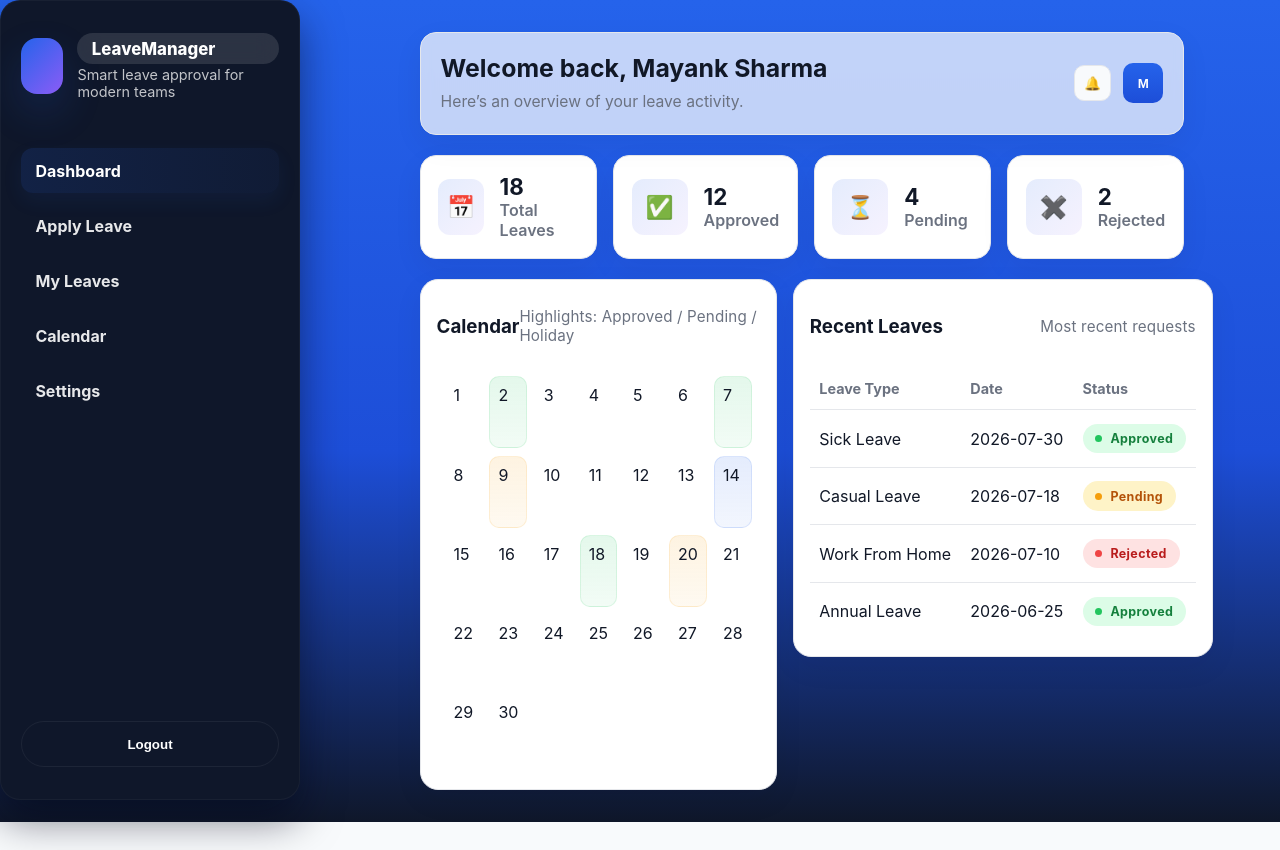
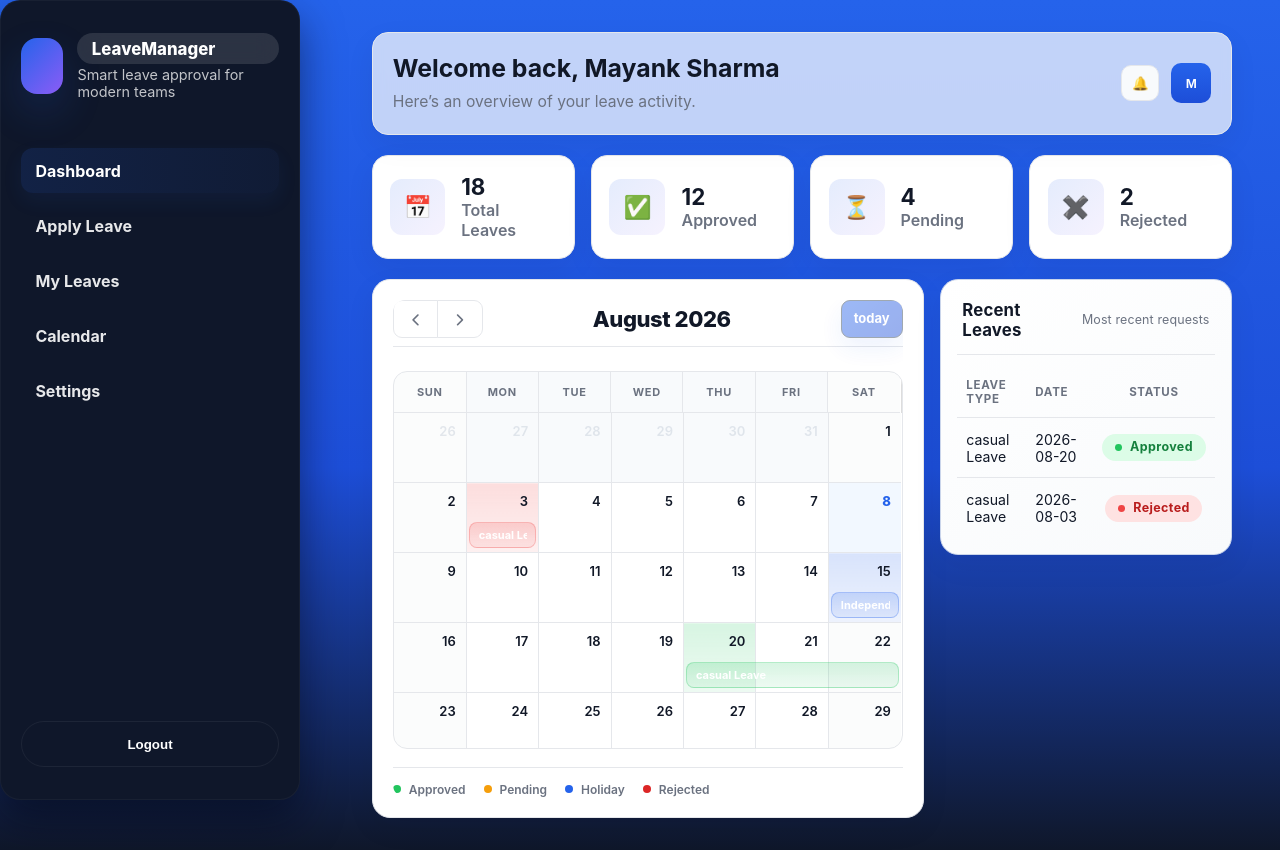
Before and after one commit to Mayanksharma3012/Leave-Management-System, a React (Vite) app in the folder Frontend/: page /employee/dashboard in a window 1280 px wide. Before the commit the page ends 822 px from the top, so only its background shows below. Built offline with nearby package versions, Linux system fonts and the light colour scheme.

Commit message:
remove demo calendar and added real calendar to dashboard page.

```diff
--- a/Frontend/src/App.jsx
+++ b/Frontend/src/App.jsx
@@ -94,7 +94,7 @@ function App() {
       <Route path='/' element={<LandingPage />} />
       <Route path='/login' element={<Login />} />
       <Route path='/register' element={<Register/>} />
-      <Route path='/employee/dashboard' element={<EmployeeDashboard  />} />
+      <Route path='/employee/dashboard' element={<EmployeeDashboard submitedFormData={submitedFormData} />} />
       <Route path='/employee/apply-leave' element={<ApplyLeaveEmployee  setSubmitedFormData={setSubmitedFormData} submitedFormData={submitedFormData}/>} />
       <Route path='/employee/my-leaves' element={<MyLeaves submitedFormData={submitedFormData} /> } />
       <Route path='/employee/calendar' element={<CalendarEmployee submitedFormData={submitedFormData} />} />
--- a/Frontend/src/pages/employee/dashboard.employee.css
+++ b/Frontend/src/pages/employee/dashboard.employee.css
@@ -1,9 +1,10 @@
 .dashboardPage {
   min-height: 100vh;
   display: grid;
-  grid-template-columns: minmax(260px, 300px) 1fr;
+  grid-template-columns: minmax(0, 300px) minmax(0, 1fr);
   gap: 1.5rem;
   align-items: start;
+  overflow-x: hidden;
 }
 
 .dashboardMain {
@@ -11,7 +12,10 @@
   flex-direction: column;
   gap: 1.25rem;
   padding: 2rem 0;
-  width: 80%;
+  width: 90%;
+  max-width: 1440px;
+  margin: 0 auto;
+  min-width: 0;
 }
 
 /* Top navbar (white / glass) */
@@ -115,13 +119,17 @@
 /* Main grid */
 .mainGrid {
   display: grid;
-  grid-template-columns: 1fr 420px;
+  grid-template-columns: minmax(0, 1fr) minmax(280px, 34%);
   gap: 1rem;
   align-items: start;
+  min-width: 0;
 }
 
 .calendarCard {
-  padding: 1rem;
+  width: 100%;
+  padding: 1.25rem;
+  min-width: 0;
+  overflow: hidden;
 }
 
 .cardHeader {
@@ -134,7 +142,76 @@
 .calendarPlaceholder {
   background: transparent;
   border-radius: 12px;
-  padding: 0.5rem;
+  padding: 0;
+  min-width: 0;
+  overflow: hidden;
+}
+
+.calendarPlaceholder .leave-calendar,
+.calendarPlaceholder .fc {
+  min-width: 0;
+  max-width: 100%;
+}
+
+.calendarPlaceholder .fc .fc-scroller,
+.calendarPlaceholder .fc .fc-scroller-harness,
+.calendarPlaceholder .fc .fc-view-harness {
+  overflow: hidden !important;
+}
+
+.calendarPlaceholder .fc .fc-scrollgrid {
+  width: 100%;
+  max-width: 100%;
+}
+
+.calendarPlaceholder .fc .fc-daygrid-day {
+  transition: background 0.15s ease;
+}
+
+.calendarPlaceholder .fc .fc-daygrid-day:has(.approved-leave) {
+  background: linear-gradient(180deg, rgba(34, 197, 94, 0.18), rgba(34, 197, 94, 0.08)) !important;
+}
+
+.calendarPlaceholder .fc .fc-daygrid-day:has(.pending-leave) {
+  background: linear-gradient(180deg, rgba(245, 158, 11, 0.2), rgba(245, 158, 11, 0.08)) !important;
+}
+
+.calendarPlaceholder .fc .fc-daygrid-day:has(.rejected-leave) {
+  background: linear-gradient(180deg, rgba(239, 68, 68, 0.18), rgba(239, 68, 68, 0.08)) !important;
+}
+
+.calendarPlaceholder .fc .fc-daygrid-day:has(.holiday-leave),
+.calendarPlaceholder .fc .fc-daygrid-day:has(.company-holiday) {
+  background: linear-gradient(180deg, rgba(37, 99, 235, 0.18), rgba(37, 99, 235, 0.08)) !important;
+}
+
+.calendarPlaceholder .fc .approved-leave {
+  background: linear-gradient(180deg, rgba(34, 197, 94, 0.18), rgba(34, 197, 94, 0.08));
+  border-color: rgba(34, 197, 94, 0.28);
+  color: var(--text-primary);
+}
+
+.calendarPlaceholder .fc .pending-leave {
+  background: linear-gradient(180deg, rgba(245, 158, 11, 0.2), rgba(245, 158, 11, 0.08));
+  border-color: rgba(245, 158, 11, 0.3);
+  color: var(--text-primary);
+}
+
+.calendarPlaceholder .fc .rejected-leave {
+  background: linear-gradient(180deg, rgba(239, 68, 68, 0.18), rgba(239, 68, 68, 0.08));
+  border-color: rgba(239, 68, 68, 0.28);
+  color: var(--text-primary);
+}
+
+.calendarPlaceholder .fc .holiday-leave,
+.calendarPlaceholder .fc .company-holiday {
+  background: linear-gradient(180deg, rgba(37, 99, 235, 0.18), rgba(37, 99, 235, 0.08));
+  border-color: rgba(37, 99, 235, 0.28);
+  color: var(--text-primary);
+}
+
+.calendarPlaceholder .fc .fc-daygrid-event {
+  box-shadow: none;
 }
 
 .calendarGrid {
@@ -173,6 +250,65 @@
 /* Recent leaves table */
 .recentCard {
   padding: 1rem;
+  overflow: hidden;
+  background: linear-gradient(145deg, var(--card), var(--card-soft));
+  border-color: color-mix(in srgb, var(--primary) 14%, var(--border));
+}
+
+.recentCard .cardHeader {
+  padding: 0.25rem 0.35rem 0.9rem;
+  border-bottom: 1px solid var(--border);
+}
+
+.recentCard .cardHeader h3 {
+  margin: 0;
+  color: var(--text-primary);
+  font-size: 1.05rem;
+  letter-spacing: 0.01em;
+}
+
+.recentCard .cardHeader .muted {
+  font-size: 0.78rem;
+  white-space: nowrap;
+}
+
+.recentCard .tableWrap {
+  margin-top: 0.35rem;
+}
+
+.recentCard .recentTable th {
+  padding-top: 0.7rem;
+  padding-bottom: 0.65rem;
+  font-size: 0.72rem;
+  letter-spacing: 0.06em;
+  text-transform: uppercase;
+}
+
+.recentCard .recentTable th:last-child,
+.recentCard .recentTable td:last-child {
+  text-align: center;
+}
+
+.recentCard .recentTable td {
+  padding-top: 0.8rem;
+  padding-bottom: 0.8rem;
+  font-size: 0.88rem;
+}
+
+.recentCard .recentTable tbody tr:hover {
+  background: color-mix(in srgb, var(--primary) 5%, transparent);
+}
+
+@media (max-width: 520px) {
+  .recentCard .cardHeader {
+    align-items: flex-start;
+    flex-direction: column;
+    gap: 0.25rem;
+  }
+
+  .recentCard .cardHeader .muted {
+    white-space: normal;
+  }
 }
 
 .tableWrap {
@@ -209,11 +345,23 @@
 .statusBadge {
   display: inline-flex;
   align-items: center;
+  justify-content: center;
   gap: 0.5rem;
   padding: 0.4rem 0.65rem;
   border-radius: 999px;
   font-weight: 700;
   font-size: 0.85rem;
+  line-height: 1;
+  text-transform: capitalize;
+}
+
+.statusBadge::before {
+  content: '';
+  width: 0.45rem;
+  height: 0.45rem;
+  flex: 0 0 0.45rem;
+  border-radius: 50%;
+  background: currentColor;
 }
 
 .statusBadge.approved {
@@ -254,4 +402,9 @@
   .container {
     padding: 0 1rem;
   }
+
+  .dashboardMain {
+    padding-top: 1rem;
+    width: 100%;
+  }
 }
--- a/Frontend/src/pages/employee/dashboard.employee.jsx
+++ b/Frontend/src/pages/employee/dashboard.employee.jsx
@@ -1,19 +1,37 @@
+import './calendar.employee.css'
 import './dashboard.employee.css'
 import Sidebar from '../../components/sidebar'
 import Navbar from '../../components/header'
+import LeaveCalendar from '../../components/calendar'
 
 function StatusBadge({status}){
-  const map = {
-    Approved: 'approved',
-    Pending: 'pending',
-    Rejected: 'rejected'
+
+  const validStatuses = ['pending', 'approved', 'rejected']
+  const statusClass = Array.isArray(status)
+  ? status.find((item) => validStatuses.includes(item?.replace('-leave', '').toLowerCase()))
+    : status
+  const normalizedStatus = statusClass?.replace('-leave', '').toLowerCase()
+
+  if (!validStatuses.includes(normalizedStatus)) {
+    return null
   }
   return (
-    <span className={`statusBadge ${map[status]||''}`}>{status}</span>
+    <span className={`statusBadge ${normalizedStatus}`}>
+      {normalizedStatus}
+    </span>
   )
 }
 
-function EmployeeDashboard(){
+function checkleave(leave) {
+  const validStatuses = ['pending', 'approved', 'rejected']
+  const status =  leave.classNames?.[0]?.replace('-leave', '').toLowerCase()
+  if (!validStatuses.includes(status)) {
+    return null
+}
+  return status
+}
+
+function EmployeeDashboard({ submitedFormData }){
 
     const stats = [
       {label: 'Total Leaves', value: 18, icon: '📅'},
@@ -53,13 +71,10 @@ function EmployeeDashboard(){
                 {/* Main grid: calendar + recent leaves */}
                 <section className="mainGrid">
                   <div className="calendarCard card">
-                    <div className="cardHeader">
-                      <h3>Calendar</h3>
-                      <div className="muted">Highlights: Approved / Pending / Holiday</div>
-                    </div>
+
                     <div className="calendarPlaceholder">
                       {/* Minimal calendar mock - replace with real calendar component later */}
-                      <div className="calendarGrid">
+                      {/* <div className="calendarGrid">
                         {Array.from({length: 30}).map((_, i) => {
                           const day = i+1
                           const classes = [ 'day' ]
@@ -69,7 +84,10 @@ function EmployeeDashboard(){
                           if([14].includes(day)) classes.push('holiday')
                           return <div key={i} className={classes.join(' ')}>{day}</div>
                         })}
-                      </div>
+                      </div> */}
+
+                      <LeaveCalendar submitedFormData={submitedFormData}/>
+
                     </div>
                   </div>
 
@@ -88,11 +106,13 @@ function EmployeeDashboard(){
                           </tr>
                         </thead>
                         <tbody>
-                          {recent.map((r, idx) => (
+                          {(submitedFormData || [])
+                            .filter((leave) => checkleave(leave))
+                            .map((leave, idx) => (
                             <tr key={idx}>
-                              <td>{r.type}</td>
-                              <td>{r.date}</td>
-                              <td><StatusBadge status={r.status} /></td>
+                              <td>{leave.title}</td>
+                              <td>{leave.start}</td>
+                              <td><StatusBadge status={leave.classNames} /></td>
                             </tr>
                           ))}
                         </tbody>
```
